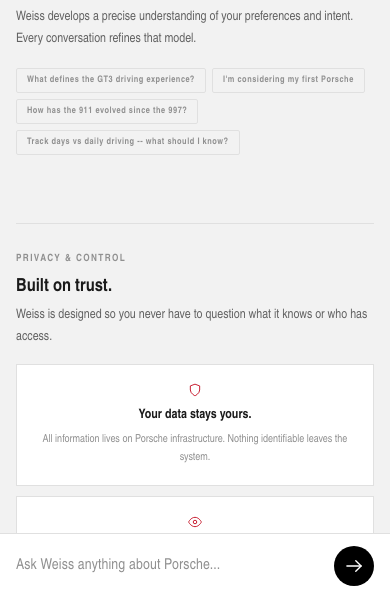
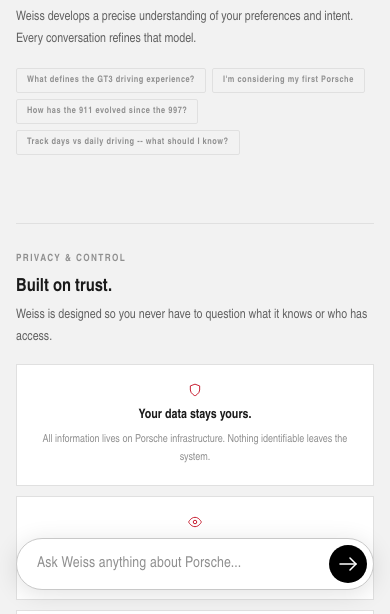
Before and after one commit to LuisLf12R/weiss-demo, a website: page index.html in a window 390 px wide. Both pictures are taken after a click on the button "PROCEED". Shown: the part 230-844 px from the top of the page. Drawn offline with Linux system fonts and the light colour scheme.

Commit message:
Mobile UI improvements

```diff
--- a/index.html
+++ b/index.html
@@ -286,43 +286,38 @@
   /* Pinned input bar */
     .hero-input-wrap {
       position: fixed;
-      bottom: 0;
-      left: 0;
-      right: 0;
+      bottom: 24px;
+      left: 16px;
+      right: 16px;
       z-index: 500;
       margin: 0;
-      padding: 12px 16px 28px;
+      padding: 6px 6px 6px 20px;
       background: #ffffff;
-      border-top: 1px solid var(--border);
-      border-bottom: none;
-      display: flex;
-      align-items: center;
-      gap: 12px;
+      border: 1px solid var(--border-mid);
+      border-bottom: 1px solid var(--border-mid);
+      border-radius: 999px;
+      box-shadow: 0 4px 24px rgba(0,0,0,0.12);
     }
     .hero-input-wrap input {
       font-size: 15px;
-      padding: 10px 0;
-      flex: 1;
-      color: var(--text-primary);
+      padding: 8px 0;
+      background: transparent;
     }
     .hero-input-wrap button {
-      width: 40px;
-      height: 40px;
-      border-radius: 50%;
-      background: var(--cta);
-      color: #fff;
-      border: none;
+      background: #000000;
+      color: #ffffff;
+      border-radius: 999px;
+      width: 38px;
+      height: 38px;
+      padding: 0;
       display: flex;
       align-items: center;
       justify-content: center;
       flex-shrink: 0;
-      padding: 0;
-      cursor: pointer;
       transition: opacity var(--spring);
     }
     .hero-input-wrap button:hover { opacity: 0.8; }
-    .hero-input-wrap button:disabled { opacity: 0.3; cursor: not-allowed; }
-    .hero-input-wrap button svg { width: 16px; height: 16px; }
+    .hero-input-wrap button:disabled { opacity: 0.25; }
 
   /* Hide prompt chips on mobile after first message */
   .prompt-chips { gap: 6px; margin-top: 10px; margin-bottom: 8px; }
```
